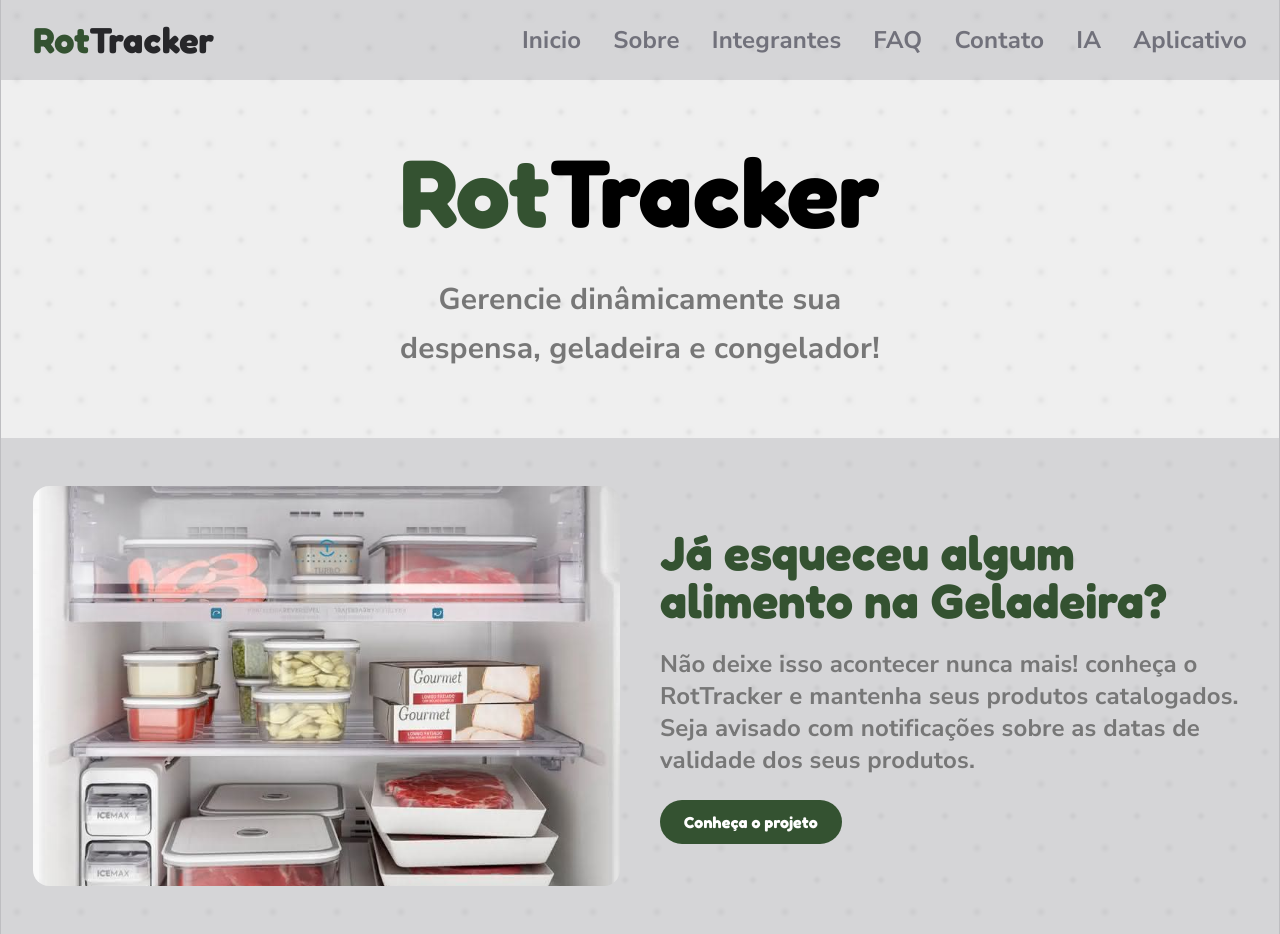
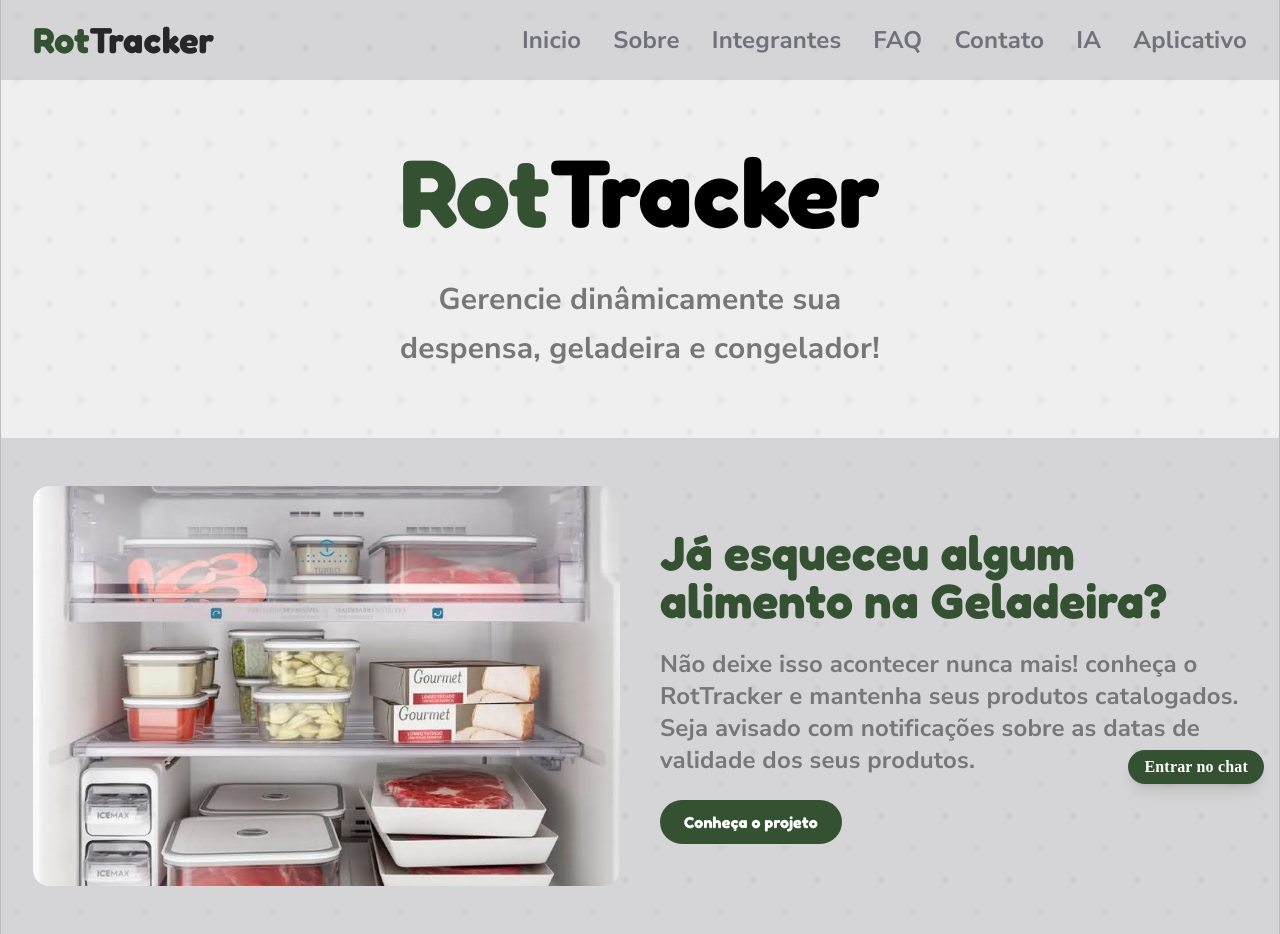
Before and after one commit to HayanoIche/RotTracker-FrontEnd, a React (Vite) app: page / in a window 1280 px wide. Built offline with nearby package versions, Linux system fonts and the light colour scheme; no server answers.

Commit message:
feat: exibe o chat no layout do site

```diff
--- a/src/layouts/LayoutBase.tsx
+++ b/src/layouts/LayoutBase.tsx
@@ -2,6 +2,7 @@ import { Outlet } from "react-router-dom";
 import Header from "../components/header/Header";
 import bg from '../assets/bg.png';
 import bg2 from '../assets/bg2.png';
+import ChatRotTracker from "../components/chat/ChatRotTracker";
 
 export default function LayoutBase() {
     return (
@@ -17,6 +18,7 @@ export default function LayoutBase() {
                     <main>
                         <Outlet />
                     </main>
+                    <ChatRotTracker />
                 </div>
             </div>
         </div>
```
